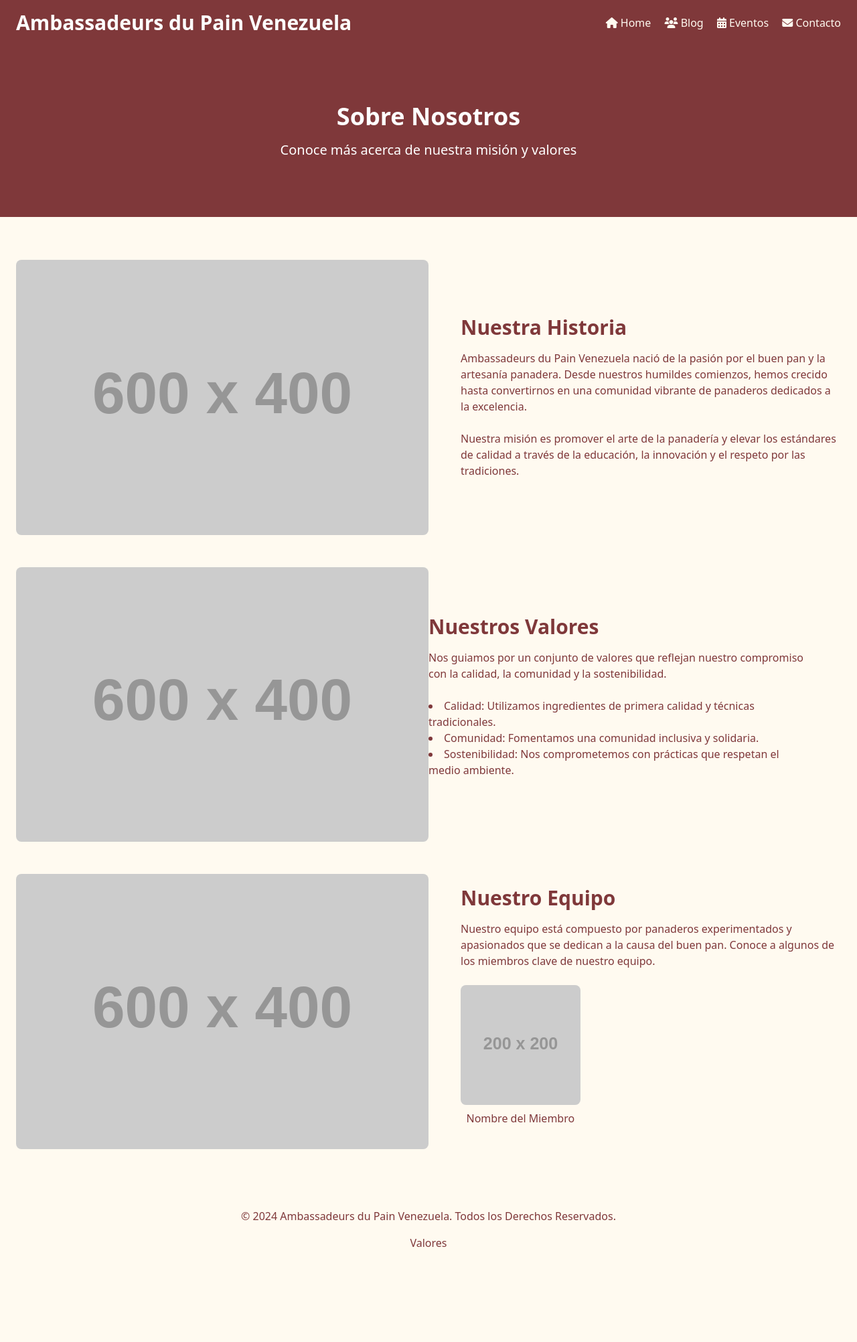
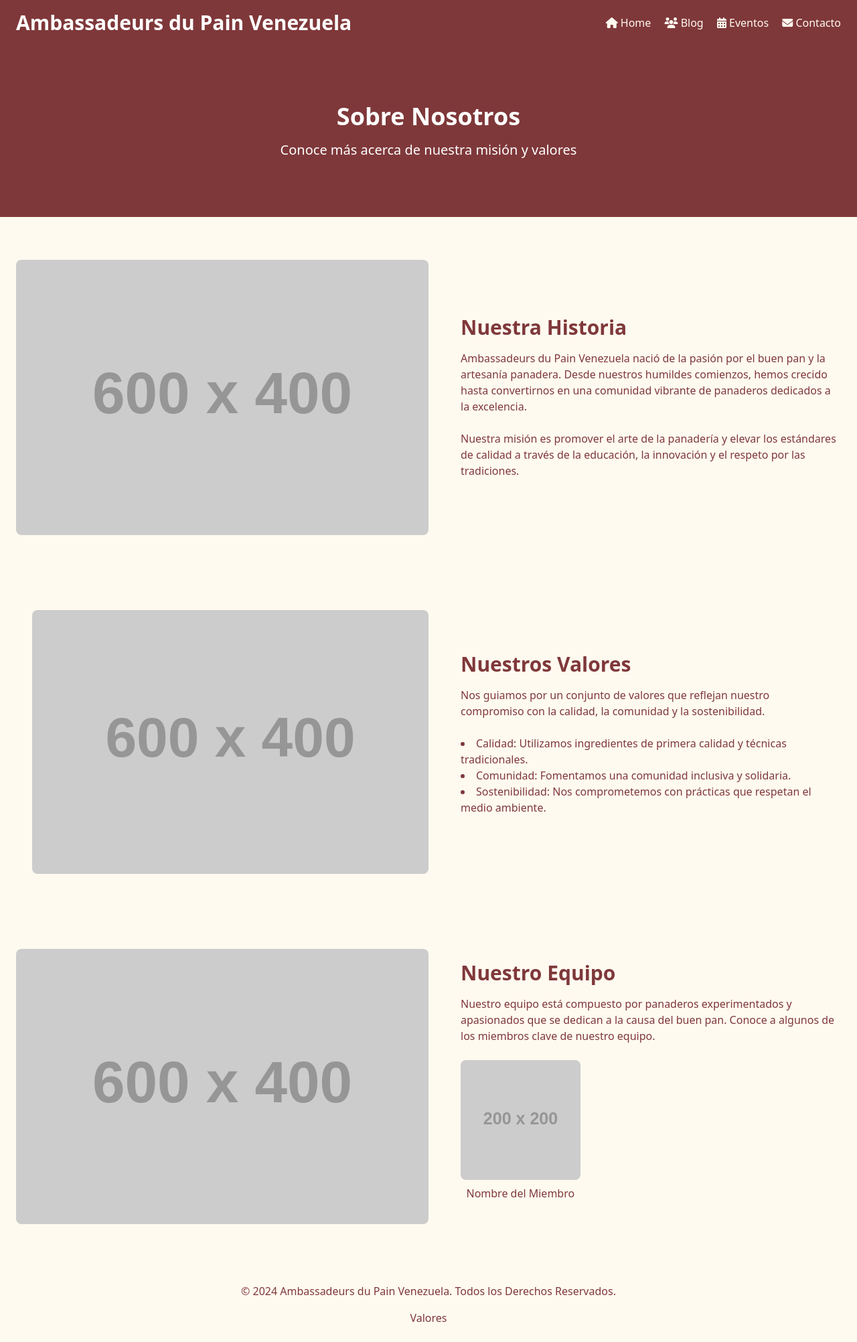
Before and after one commit to ambassadeursdupainvenezuela/ambassadeursdupainvenezuela.github.io, a Jekyll site: the page built from aboutus.html, in a window 1280 px wide. Shown: the whole page at 67% size. Built offline with Jekyll 4.4.1, drawn with Linux system fonts in a browser that asks for light colours; nearby versions of some CDN libraries; before the commit the page ends 1892 px from its top, so only the background shows below that.

Commit message:
aboutus fix

```diff
--- a/aboutus.html
+++ b/aboutus.html
@@ -37,11 +37,14 @@ layout: null
           <p>Nuestra misión es promover el arte de la panadería y elevar los estándares de calidad a través de la educación, la innovación y el respeto por las tradiciones.</p>
         </div>
       </div>
+  <!-- About Us Content -->
+  <section class="py-16 bg-accent">
+    <div class="container mx-auto px-6">
       <div class="flex flex-col lg:flex-row items-center mb-12">
         <div class="lg:w-1/2 mb-8 lg:mb-0 order-last lg:order-first">
           <img src="https://via.placeholder.com/600x400" alt="Nuestros Valores" class="w-full rounded-lg">
         </div>
-        <div class="lg:w-1/2 lg:pr-12 text-dark">
+        <div class="lg:w-1/2 lg:pl-12 lg:py-6 text-dark"> <!-- Added padding here -->
           <h3 class="text-3xl font-bold mb-4 text-primary">Nuestros Valores</h3>
           <p class="mb-6">Nos guiamos por un conjunto de valores que reflejan nuestro compromiso con la calidad, la comunidad y la sostenibilidad.</p>
           <ul class="list-disc list-inside mb-6">
@@ -51,6 +54,9 @@ layout: null
           </ul>
         </div>
       </div>
+      <!-- Other content -->
+    </div>
+  </section>
       <div class="flex flex-col lg:flex-row items-center">
         <div class="lg:w-1/2 mb-8 lg:mb-0">
           <img src="https://via.placeholder.com/600x400" alt="Nuestro Equipo" class="w-full rounded-lg">
```
